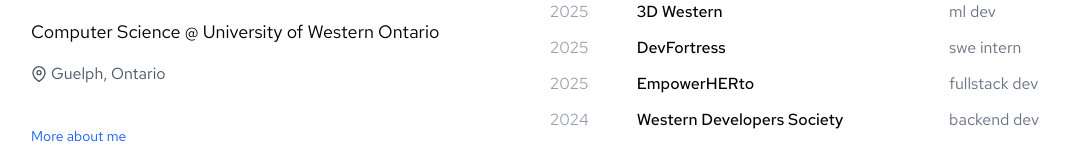
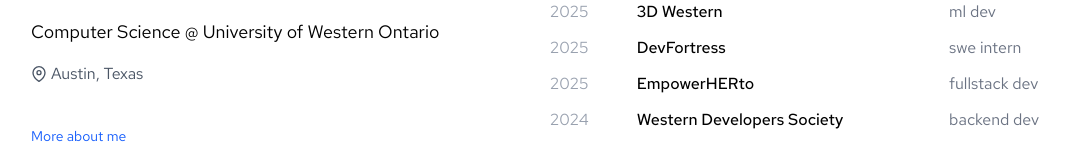
Before and after one commit to issarmank/issarmanknojiya, a Next.js app in the folder portfolio/: page / in a window 1280 px wide. Shown: the part 318-468 px from the top of the page, without its empty margins (105-1175 px from the left). Built offline with nearby package versions, Linux system fonts and the light colour scheme.

Commit message:
updated resume

```diff
--- a/portfolio/components/Hero.tsx
+++ b/portfolio/components/Hero.tsx
@@ -35,7 +35,7 @@ const Hero: React.FC = () => {
                         </p>
                         <p className="flex items-center text-sm sm:text-base text-gray-600 mb-6 sm:mb-8 text-left">
                             <FiMapPin className="mr-1" size={16} />
-                            Guelph, Ontario
+                            Austin, Texas
                         </p>
 
                         {/* More About Me Arrow */}
```
Also changed, not shown: 2 other files (tests, documents, lock files or other folders).
